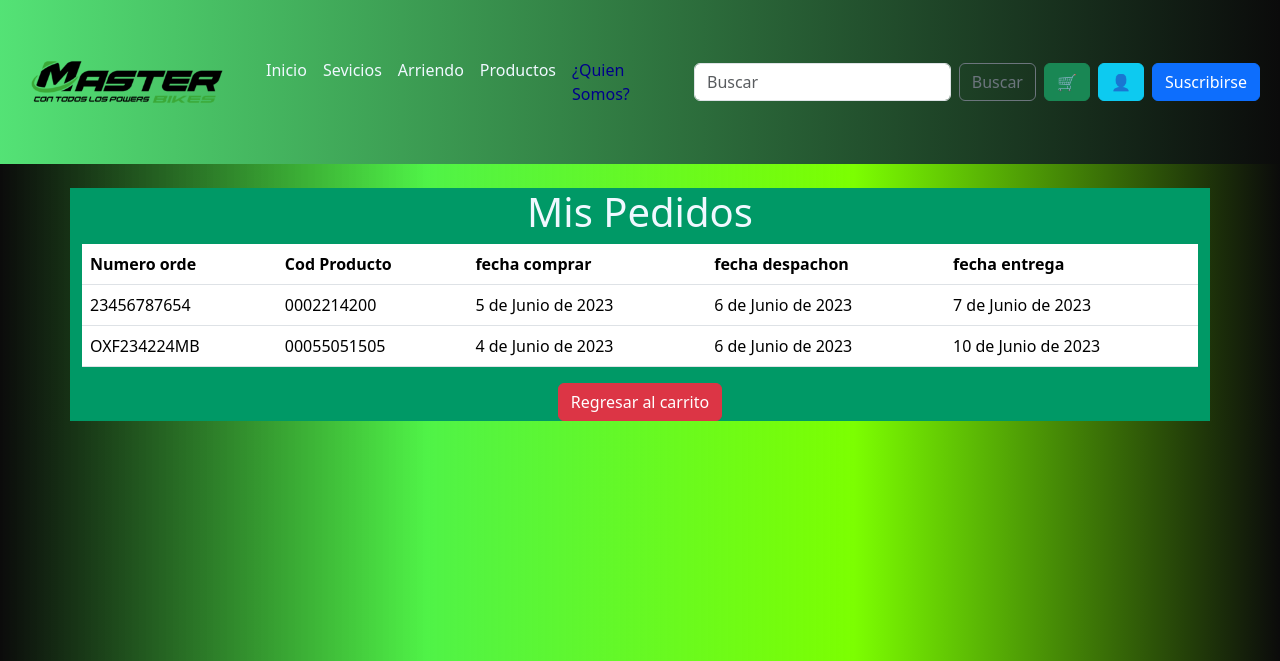
After one commit to ErrorCute/masterbikes, a Django app: page /pedidos in a window 1280 px wide. The commit adds this page. Shown: the top 661 px of the page. Run offline with Django 4.2, Linux system fonts and the light colour scheme; data comes from the database, SQL or seed files in the repository; both versions use the stored data as it was after the commit.

Commit message:
incluye modelo precvio
jugando con datos pedidos

```diff
--- a/bici/settings.py
+++ b/bici/settings.py
@@ -48,6 +48,7 @@ MIDDLEWARE = [
     'django.contrib.auth.middleware.AuthenticationMiddleware',
     'django.contrib.messages.middleware.MessageMiddleware',
     'django.middleware.clickjacking.XFrameOptionsMiddleware',
+
 ]
 
 ROOT_URLCONF = 'bici.urls'
@@ -104,7 +105,7 @@ AUTH_PASSWORD_VALIDATORS = [
 # Internationalization
 # https://docs.djangoproject.com/en/4.2/topics/i18n/
 
-LANGUAGE_CODE = 'en-us'
+LANGUAGE_CODE = 'es-mx'
 
 TIME_ZONE = 'UTC'
 
--- a/bici/urls.py
+++ b/bici/urls.py
@@ -21,3 +21,5 @@ urlpatterns = [
     path('', include('core.urls')),
 
 ]
+
+admin.site.site_header = " Administracion de Master bikes"
--- a/core/models.py
+++ b/core/models.py
@@ -1,3 +1,28 @@
 from django.db import models
+from django.db.models.deletion import CASCADE
 
 # Create your models here.
+
+class Cliente(models.Model):
+    rut= models.CharField(primary_key=True,max_length=11)
+    nombre= models.CharField(max_length=100)
+    apellido= models.CharField(max_length=100)
+    numeroTelefono=models.IntegerField()
+    correo= models.EmailField(max_length=50)
+    fecha_nacimiento= models.DateField(blank=False, null=False)
+
+    def __str__(self) :
+        return self.nombre
+
+
+class Pedido(models.Model):
+    nro_orden = models.CharField(primary_key=True,max_length=11)
+    id_detalle = models.CharField(max_length=150)
+    cod_producto = models.CharField(max_length=16)
+    fecha_compra = models.DateField(blank=False, null=False)
+    fecha_despacho = models.DateField(blank=False, null=False)
+    fecha_entrega = models.DateField(blank=False, null=False)
+    cliente = models.ForeignKey(Cliente,on_delete=CASCADE)
+
+    def __str__(self):
+        return self.nro_orden
--- /dev/null
+++ b/core/templates/core/Pedidos.html
@@ -0,0 +1,52 @@
+
+
+{% extends 'core/base.html' %}
+
+
+ {% load static %}
+
+
+
+
+{% block contenido %}
+
+<div class="container" style=" background-color:rgba(0, 153, 102);">
+<h1  style="color: aliceblue;">Mis Pedidos</h1>
+</div>
+
+<div class="container" style=" background-color:rgba(0, 153, 102);">
+
+<table class="table table-hover">
+    <thead>
+    <tr>
+        <th scope="col">Numero orde </th>
+        <th scope="col">Cod Producto </th>
+        <th scope="col">fecha comprar </th>
+        <th scope="col">fecha despachon </th>
+        <th scope="col">fecha entrega </th>
+    </tr>
+    </thead>
+    {% for p in pedidos %}
+    <tbody>
+        <tr>
+            <td> {{ p.nro_orden }} </td>
+            <td> {{ p.cod_producto }} </td>
+            <td> {{ p.fecha_compra }} </td>
+            <td> {{ p.fecha_despacho }} </td>
+            <td> {{ p.fecha_entrega }} </td>
+            <br>
+
+        </tr>
+    </tbody>
+    {% endfor %}
+
+</table>
+
+
+</div>
+ <div class="container" style=" background-color:rgba(0, 153, 102);" >
+<a class="btn btn-danger" href="{% url 'carrito' %}" role="button"> Regresar al carrito</a>
+</div>
+
+
+{% endblock %}
--- a/core/templates/core/carrito.html
+++ b/core/templates/core/carrito.html
@@ -83,9 +83,10 @@
 
 <div class="col-3">
 
+  <a class="btn btn-secondary" href="{% url 'pedidos' %} "  role="button">Mis Pedidos</a>
 
 	<div id="carrito">
-		<h2>Carrito de compras</h2>
+		<h2>Carrito 🛒</h2>
 
     <p>Total: $<span id="total">0</span></p>
     <ul id="listaCarrito"></ul>
@@ -137,4 +138,6 @@
 
 
 
+
+
  {% endblock %}
--- a/core/urls.py
+++ b/core/urls.py
@@ -1,5 +1,5 @@
 from django.urls import path
-from .views import base,home,carrito,form,info,login,productos,arriendo,servicios
+from .views import base,home,carrito,form,info,login,productos,arriendo,servicios,Pedidos
 
 urlpatterns=[
 
@@ -12,4 +12,5 @@ urlpatterns=[
     path('productos',productos, name="productos"),
     path('arriendo',arriendo, name="arriendo"),
     path('servicios',servicios, name="servicios"),
+    path('pedidos',Pedidos, name="pedidos"),
 ]
--- a/core/views.py
+++ b/core/views.py
@@ -1,12 +1,22 @@
 from django.shortcuts import render
-
+from .models import Pedido
 
 
 def home(request):
     return render(request,'core/home.html')
 
+def Pedidos(request):
+    pedidos= Pedido.objects.all()
+    data = {
+        'pedidos':pedidos
+    }
+
+    return render(request,'core/Pedidos.html',data)
+
 def carrito(request):
     return render(request,'core/carrito.html')
+
+
 
 def form(request):
     return render(request,'core/form.html')
@@ -21,11 +31,16 @@ def productos(request):
     return render(request,'core/productos.html')
 
 
+
+
+
 def arriendo(request):
     return render(request,'core/arriendo.html')
 
 def servicios(request):
     return render(request,'core/servicios.html')
 
+
+
 def base(request):
     return render(request,'core/base.html')
```
Also changed, not shown: core/admin.py (+15 -0 lines), core/migrations/0001_initial.py (added), db.sqlite3 (added).
